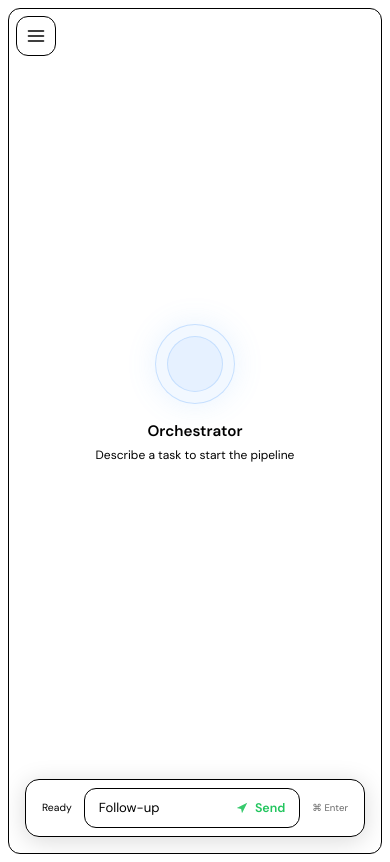
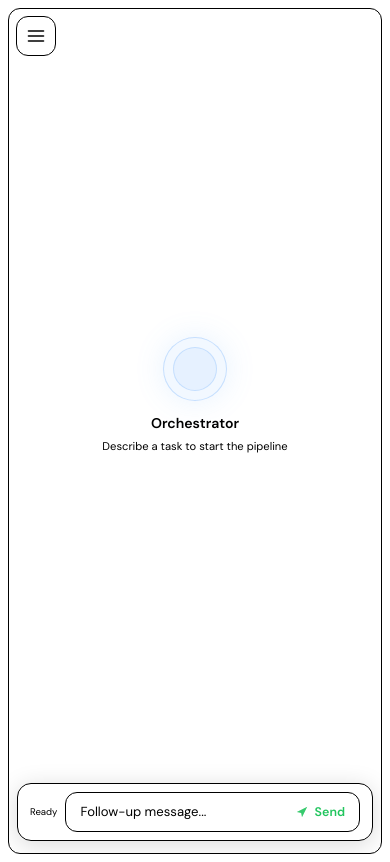
Before and after one commit to vahagnvardanyan1/full-ai, a Next.js app: page /dashboard/workspace/team-default in a window 390 px wide. Built offline with nearby package versions, Linux system fonts and the light colour scheme; grey boxes are pictures that could not be loaded.

Commit message:
dashboard

```diff
--- a/src/app/dashboard/workspace/[teamId]/page.tsx
+++ b/src/app/dashboard/workspace/[teamId]/page.tsx
@@ -126,7 +126,7 @@ function ErrorBanner({ message, onRetry, onDismiss }: { message: string; onRetry
   const { title, hint } = classifyError(message);
 
   return (
-    <div className="mx-5 mb-2 px-3.5 py-[0.65rem] rounded-[10px] bg-[rgba(239,68,68,0.08)] border border-[rgba(239,68,68,0.18)] flex items-start gap-[0.6rem] animate-slide-in">
+    <div className="mx-2 sm:mx-5 mb-2 px-3 sm:px-3.5 py-[0.65rem] rounded-[10px] bg-[rgba(239,68,68,0.08)] border border-[rgba(239,68,68,0.18)] flex items-start gap-[0.6rem] animate-slide-in">
       <div className="size-7 rounded-full bg-[rgba(239,68,68,0.12)] flex items-center justify-center shrink-0 mt-px">
         <svg width={14} height={14} viewBox="0 0 24 24" fill="none">
           <circle cx="12" cy="12" r="10" stroke="#ef4444" strokeWidth="1.8" />
@@ -323,21 +323,21 @@ export default function WorkspaceTeamPage({
     <div className={cn("w-full h-[calc(100vh)] flex flex-col overflow-hidden")}>
       {/* ── Top bar ──────────────────────────────────── */}
       {hasPipeline && (
-        <div className="absolute top-3.5 left-1/2 -translate-x-1/2 z-20" style={{ width: "min(720px, calc(100% - 32px))" }}>
+        <div className="absolute top-3.5 left-1/2 -translate-x-1/2 z-20 w-[calc(100%-1rem)] sm:w-[calc(100%-2rem)] max-w-[720px]">
           <nav
-            className="landing-nav flex items-center gap-3 py-[0.55rem] pl-5 pr-[0.6rem] rounded-full border border-[rgba(255,255,255,0.1)] shadow-[0_4px_30px_rgba(0,0,0,0.25),0_0_0_0.5px_rgba(255,255,255,0.05)_inset]"
+            className="flex items-center gap-2 sm:gap-3 py-[0.55rem] pl-3 sm:pl-5 pr-[0.5rem] rounded-full border border-[rgba(255,255,255,0.1)] shadow-[0_4px_30px_rgba(0,0,0,0.25),0_0_0_0.5px_rgba(255,255,255,0.05)_inset]"
             style={{
               background: "rgba(10, 10, 10, 0.75)",
               backdropFilter: "blur(20px) saturate(1.4)",
               WebkitBackdropFilter: "blur(20px) saturate(1.4)",
             }}
           >
-            <span className="text-[0.72rem] text-[var(--text-muted)] flex-1 overflow-hidden text-ellipsis whitespace-nowrap min-w-0">
+            <span className="text-[0.68rem] sm:text-[0.72rem] text-[var(--text-muted)] flex-1 overflow-hidden text-ellipsis whitespace-nowrap min-w-0">
               {latestEntry?.plan ?? "Planning..."}
             </span>
             <button
               className={cn(
-                "px-[0.65rem] py-[0.3rem] rounded-full border text-[0.73rem] cursor-pointer font-medium transition-all duration-150 flex items-center gap-[0.3rem] shrink-0",
+                "px-[0.55rem] sm:px-[0.65rem] py-[0.3rem] rounded-full border text-[0.68rem] sm:text-[0.73rem] cursor-pointer font-medium transition-all duration-150 flex items-center gap-[0.3rem] shrink-0",
                 showKanban
                   ? "bg-[rgba(34,197,94,0.1)] text-[#22c55e] border-[#22c55e80]"
                   : "bg-[rgba(255,255,255,0.04)] text-[var(--text-muted)] border-[rgba(255,255,255,0.08)]"
@@ -349,7 +349,7 @@ export default function WorkspaceTeamPage({
                 <rect x="6" y="2" width="4" height="8" rx="1" stroke="currentColor" strokeWidth="1.2" />
                 <rect x="11" y="2" width="4" height="10" rx="1" stroke="currentColor" strokeWidth="1.2" />
               </svg>
-              Tasks{allTasks.length > 0 ? ` (${allTasks.length})` : ""}
+              <span className="hidden sm:inline">Tasks</span>{allTasks.length > 0 ? ` (${allTasks.length})` : ""}
             </button>
           </nav>
         </div>
@@ -361,10 +361,10 @@ export default function WorkspaceTeamPage({
         {showOrchestrator && (
           <div className="absolute inset-0 flex flex-col landing-dot-grid">
             {/* Centered orchestrator */}
-            <div className="flex-1 flex items-center justify-center">
-              <div className="flex flex-col items-center gap-4">
+            <div className="flex-1 flex items-center justify-center px-4">
+              <div className="flex flex-col items-center gap-3 sm:gap-4">
                 <div
-                  className="size-20 rounded-full flex items-center justify-center"
+                  className="size-16 sm:size-20 rounded-full flex items-center justify-center"
                   style={{
                     background: isWaitingForPlan ? "rgba(96, 165, 250, 0.12)" : "rgba(96, 165, 250, 0.08)",
                     border: `1.5px solid rgba(96, 165, 250, ${isWaitingForPlan ? "0.5" : "0.3"})`,
@@ -374,29 +374,28 @@ export default function WorkspaceTeamPage({
                     "--glow-color": "rgba(96, 165, 250, 0.3)",
                   }}
                 >
-                  <AgentAvatar role="orchestrator" size={56} status={isWaitingForPlan ? "working" : "idle"} />
+                  <AgentAvatar role="orchestrator" size={44} status={isWaitingForPlan ? "working" : "idle"} />
                 </div>
                 <div className="text-center">
-                  <div className="text-[0.95rem] font-semibold text-[var(--text)]">Orchestrator</div>
-                  <div className="text-[0.75rem] text-[var(--text-muted)] mt-1">
+                  <div className="text-[0.88rem] sm:text-[0.95rem] font-semibold text-[var(--text)]">Orchestrator</div>
+                  <div className="text-[0.7rem] sm:text-[0.75rem] text-[var(--text-muted)] mt-1">
                     {isWaitingForPlan ? "Planning the pipeline..." : "Describe a task to start the pipeline"}
                   </div>
                 </div>
               </div>
             </div>
             {/* Bottom input bar */}
-            <div className="px-4 pb-4 flex justify-center">
+            <div className="px-2 sm:px-4 pb-3 sm:pb-4 flex justify-center">
               <div
-                className="flex items-center gap-3 px-4 py-2 border border-[var(--glass-border)] rounded-[14px] bg-[var(--topbar-bg)] backdrop-blur-[20px] [-webkit-backdrop-filter:blur(20px)] shadow-[0_4px_24px_rgba(0,0,0,0.15)] z-[90]"
-                style={{ width: "min(720px, 100%)" }}
+                className="flex items-center gap-2 sm:gap-3 px-3 sm:px-4 py-2 border border-[var(--glass-border)] rounded-[14px] bg-[var(--topbar-bg)] backdrop-blur-[20px] [-webkit-backdrop-filter:blur(20px)] shadow-[0_4px_24px_rgba(0,0,0,0.15)] z-[90] w-full max-w-[720px]"
               >
-                <span className="text-[0.65rem] text-[var(--text-muted)] whitespace-nowrap shrink-0">
+                <span className="text-[0.6rem] sm:text-[0.65rem] text-[var(--text-muted)] whitespace-nowrap shrink-0">
                   {isWaitingForPlan ? "Working..." : "Ready"}
                 </span>
                 <div className="flex-1 min-w-0">
                   <ChatInput onSubmit={handleSubmit} disabled={isLoading} loading={isLoading} compact />
                 </div>
-                <span className="text-[0.6rem] text-[var(--text-muted)] whitespace-nowrap shrink-0 opacity-60">
+                <span className="text-[0.6rem] text-[var(--text-muted)] whitespace-nowrap shrink-0 opacity-60 hidden sm:inline">
                   {"\u2318"} Enter
                 </span>
               </div>
@@ -439,10 +438,9 @@ export default function WorkspaceTeamPage({
         {/* Bottom bar */}
         {hasPipeline && (
           <div
-            className="absolute bottom-4 left-1/2 -translate-x-1/2 flex items-center gap-3 px-4 py-2 border border-[var(--glass-border)] rounded-[14px] bg-[var(--topbar-bg)] backdrop-blur-[20px] [-webkit-backdrop-filter:blur(20px)] shadow-[0_4px_24px_rgba(0,0,0,0.15)] z-[90]"
-            style={{ width: "min(720px, calc(100% - 2rem))" }}
+            className="absolute bottom-2 sm:bottom-4 left-1/2 -translate-x-1/2 flex items-center gap-2 sm:gap-3 px-3 sm:px-4 py-2 border border-[var(--glass-border)] rounded-[14px] bg-[var(--topbar-bg)] backdrop-blur-[20px] [-webkit-backdrop-filter:blur(20px)] shadow-[0_4px_24px_rgba(0,0,0,0.15)] z-[90] w-[calc(100%-1rem)] sm:w-[calc(100%-2rem)] max-w-[720px]"
           >
-            <span className="text-[0.65rem] text-[var(--text-muted)] whitespace-nowrap shrink-0">
+            <span className="text-[0.6rem] sm:text-[0.65rem] text-[var(--text-muted)] whitespace-nowrap shrink-0 hidden sm:inline">
               {isLoading
                 ? `Working... (${latestEntry?.workingAgents.map((a) => a.split("_").map((w) => w[0].toUpperCase() + w.slice(1)).join(" ")).join(", ") || "planning"})`
                 : latestEntry?.done
@@ -452,7 +450,7 @@ export default function WorkspaceTeamPage({
             <div className="flex-1 min-w-0">
               <ChatInput onSubmit={handleSubmit} disabled={isLoading} loading={isLoading} compact />
             </div>
-            <span className="text-[0.6rem] text-[var(--text-muted)] whitespace-nowrap shrink-0 opacity-60">
+            <span className="text-[0.6rem] text-[var(--text-muted)] whitespace-nowrap shrink-0 opacity-60 hidden sm:inline">
               {"\u2318"} Enter
             </span>
           </div>
@@ -470,7 +468,7 @@ export default function WorkspaceTeamPage({
 
       {/* Toasts */}
       {toasts.length > 0 && (
-        <div className="fixed bottom-4 left-4 flex flex-col-reverse gap-[0.4rem] z-[100] pointer-events-none">
+        <div className="fixed bottom-16 sm:bottom-4 left-2 sm:left-4 flex flex-col-reverse gap-[0.4rem] z-[100] pointer-events-none">
           {toasts.map((t) => (
             <AgentToast
               key={t.id}
--- a/src/components/detail-panel.tsx
+++ b/src/components/detail-panel.tsx
@@ -145,7 +145,7 @@ export function DetailPanel({ agent, response, tasks, files, onClose }: DetailPa
   }, [onClose]);
 
   return (
-    <div className={`${panelBase} absolute top-2.5 left-1/2 w-[min(560px,calc(100%-2rem))] max-h-[50vh] rounded-2xl flex flex-col z-[55] overflow-y-auto shadow-[0_8px_32px_rgba(0,0,0,0.12)]`} style={{ animation: "panel-slide-down 0.25s ease-out forwards" }}>
+    <div className={`${panelBase} absolute top-0 sm:top-2.5 left-0 sm:left-1/2 sm:-translate-x-1/2 w-full sm:w-[min(560px,calc(100%-2rem))] h-full sm:h-auto sm:max-h-[50vh] rounded-none sm:rounded-2xl flex flex-col z-[55] overflow-y-auto shadow-[0_8px_32px_rgba(0,0,0,0.12)]`} style={{ animation: "panel-slide-down 0.25s ease-out forwards" }}>
       {/* Header */}
       <div className="flex items-center gap-2.5 px-5 py-4 border-b border-[var(--panel-border)] sticky top-0 bg-[var(--panel-bg)] backdrop-blur-[12px] rounded-t-2xl z-2">
         <AgentAvatar role={agent} size={48} status="done" />
```
Also changed, not shown: src/components/kanban-board.tsx (+4 -4 lines).
